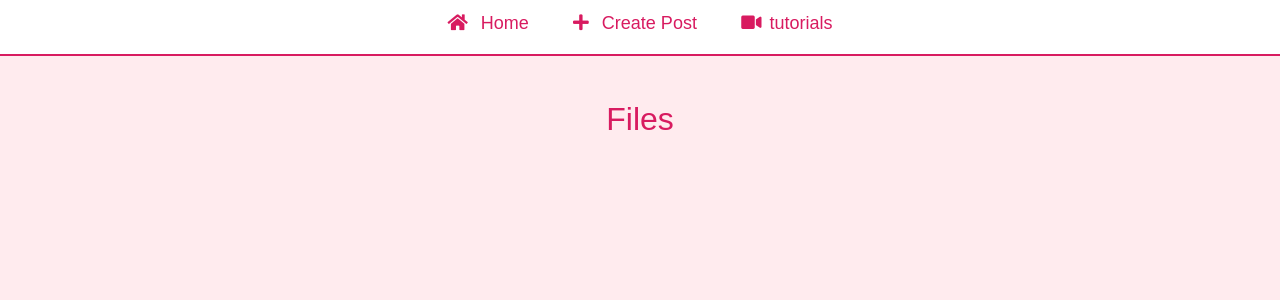
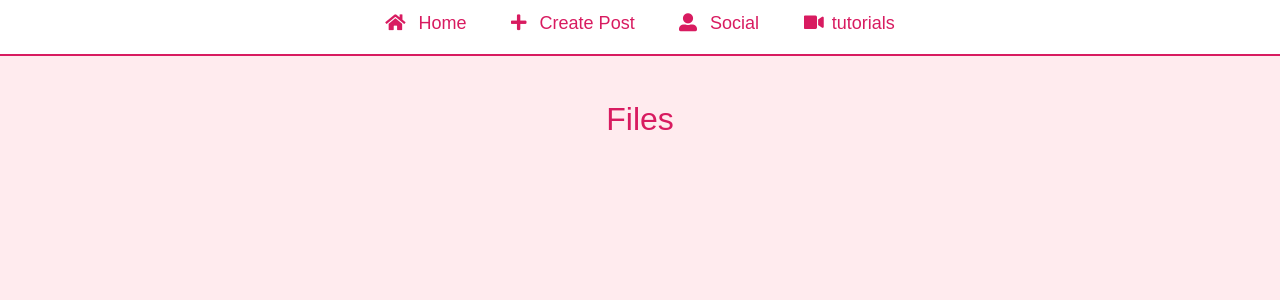
Before and after one commit to Abr254/Startech, a Django app: page /files/files/ in a window 1280 px wide. Shown: the top 300 px of the page. Run offline with Django 5.2, Linux system fonts and the light colour scheme; data that the repository does not hold is empty; parts of the project's set-up code (start-up, migrations or seed data) failed here and were passed over; some libraries are stand-ins or nearby versions.

Commit message:
Update file_list.html

```diff
--- a/files/templates/file_list.html
+++ b/files/templates/file_list.html
@@ -106,6 +106,10 @@
         <a href="{% url 'create_post' %}" class="icon-link">
             <i class="fas fa-plus"></i> Create Post
         </a>
+<a href="{% url 'group_chat' %}" class="icon-link">
+<I class ="fas fa-user-alt"> </i> Social </a>
+
+
         <!-- Link to Video Tutorials -->
         <a href="{% url 'video_list' %}" class="icon-link">
             <i class="fas fa-video"></i>tutorials
```
